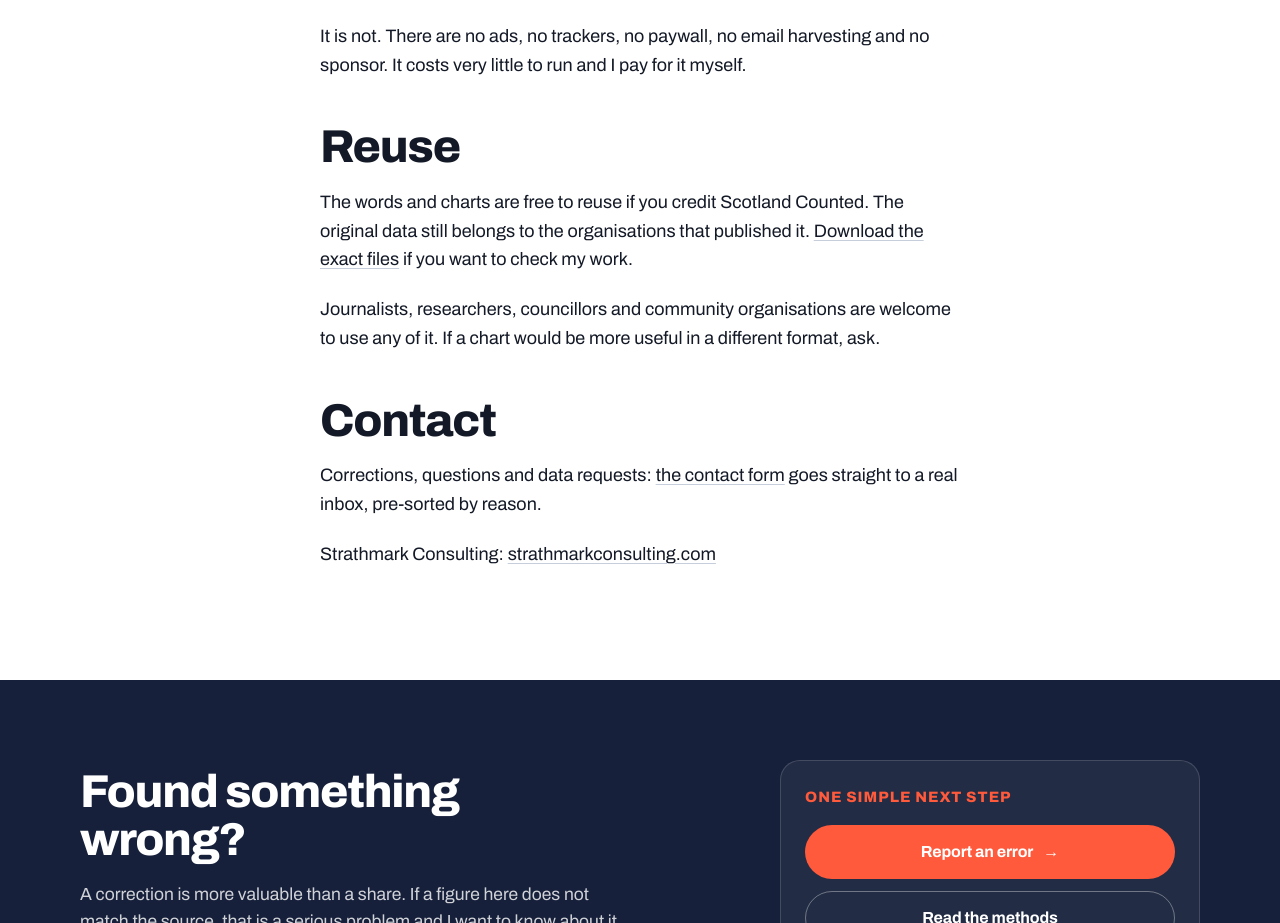
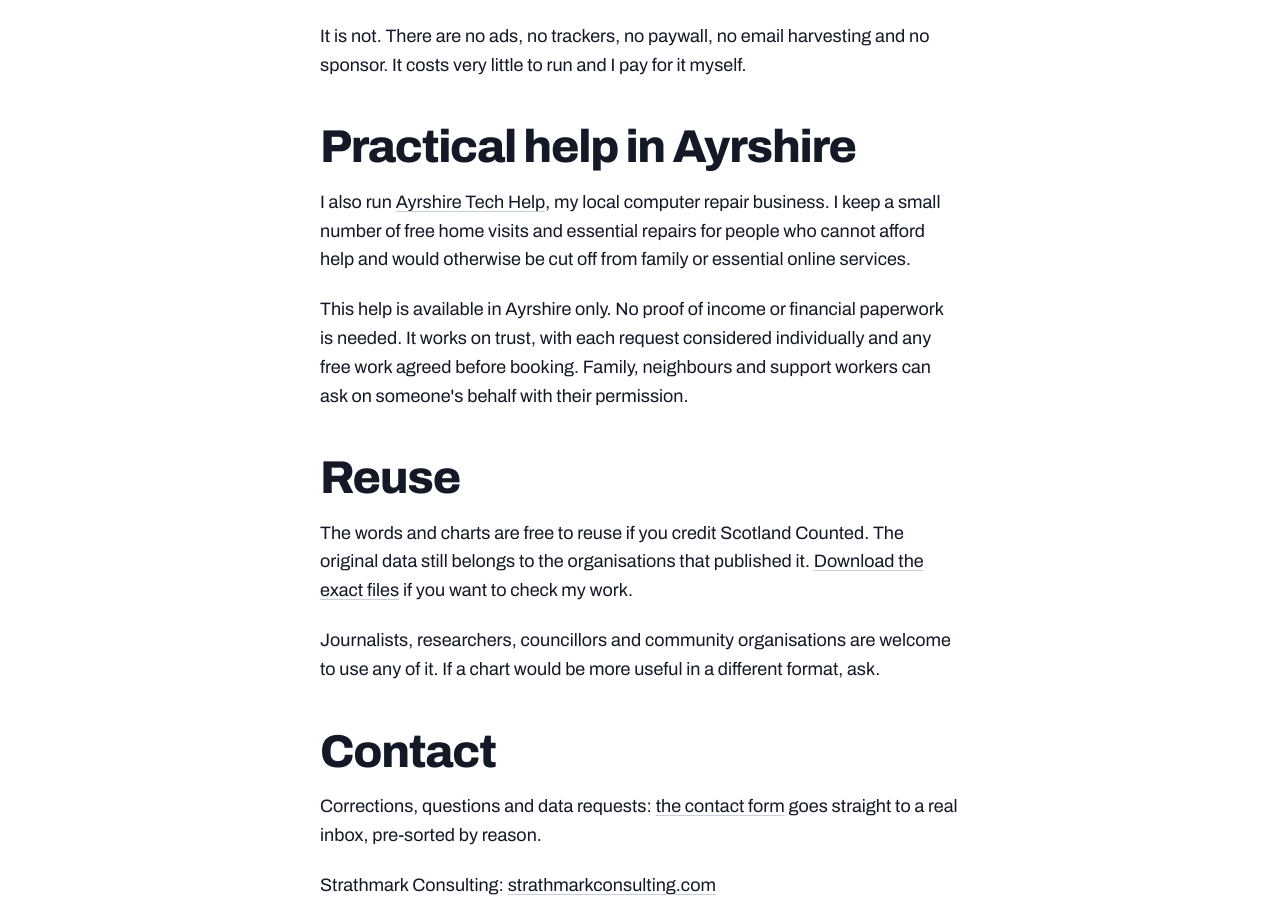
Before and after one commit to GraemeVIP/scotland-counted, a Next.js app: page /about in a window 1280 px wide. Shown: the part 1442-2365 px from the top of the page. Built offline with nearby package versions, Linux system fonts and the light colour scheme.

Commit message:
Add Ayrshire Tech Help to founder background

```diff
--- a/src/app/(site)/about/page.tsx
+++ b/src/app/(site)/about/page.tsx
@@ -69,6 +69,14 @@ export default function About() {
             sponsor. It costs very little to run and I pay for it myself.
           </p>
 
+          <h2 className="h2 mb-4 mt-11">Practical help in Ayrshire</h2>
+          <p>
+            I also run <a href="https://www.ayrshiretechhelp.co.uk/who-we-help" target="_blank" rel="noopener noreferrer">Ayrshire Tech Help</a>, my local computer repair business. I keep a small number of free home visits and essential repairs for people who cannot afford help and would otherwise be cut off from family or essential online services.
+          </p>
+          <p>
+            This help is available in Ayrshire only. No proof of income or financial paperwork is needed. It works on trust, with each request considered individually and any free work agreed before booking. Family, neighbours and support workers can ask on someone&apos;s behalf with their permission.
+          </p>
+
           <h2 className="h2 mb-4 mt-11">Reuse</h2>
           <p>
             The words and charts are free to reuse if you credit {site.name}. The original data
```
